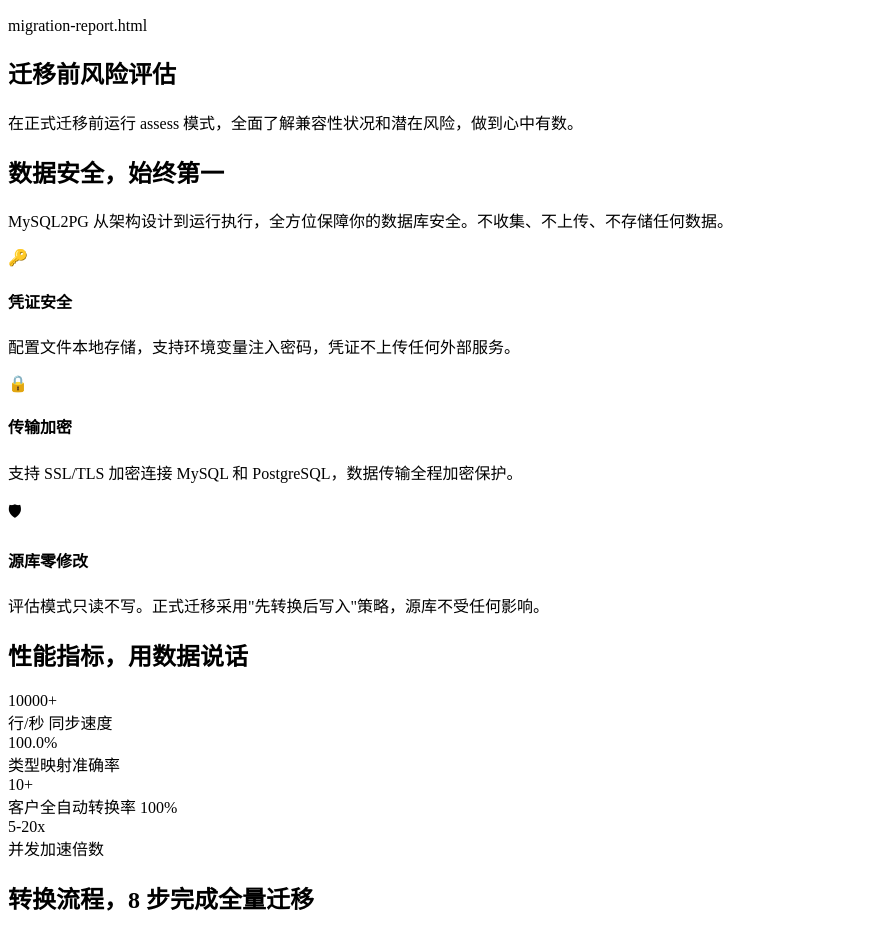
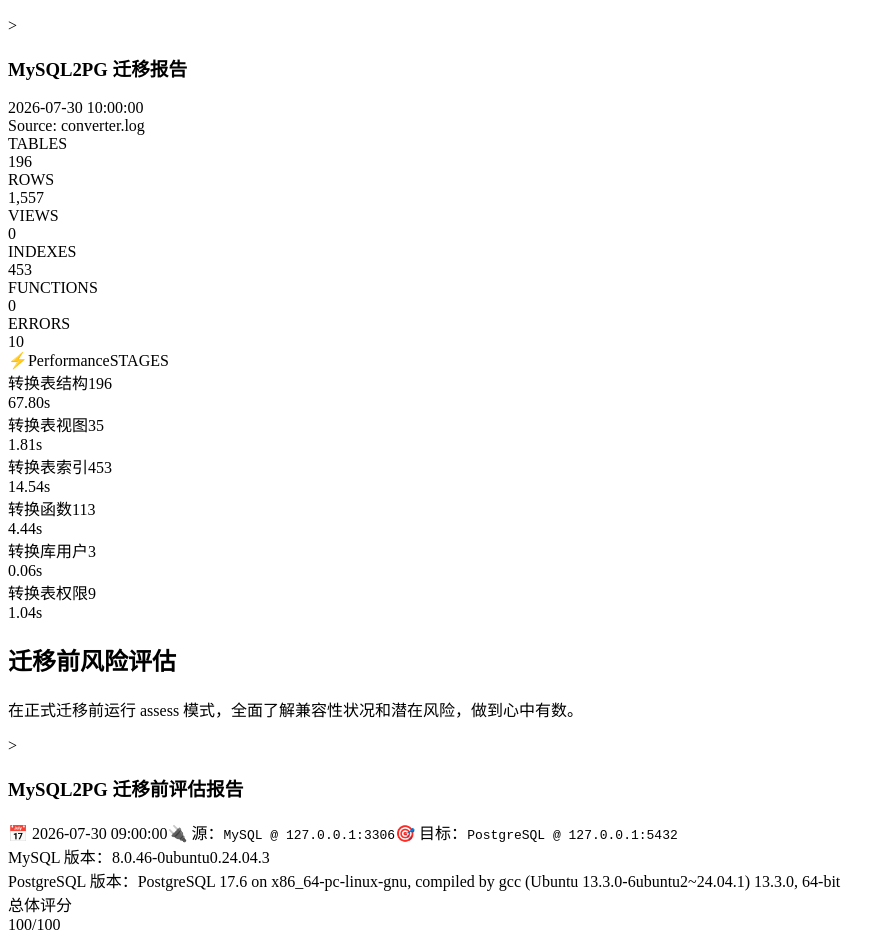
Before and after one commit to xfg0218/MySQL2PGWeb, a Vue app in the folder frontend/: page / in a window 1280 px wide. Shown: the part 6201-7138 px from the top of the page, without its empty margins (0-895 px from the left). Built offline with nearby package versions, Linux system fonts and the light colour scheme; the HTML template or start-up script is replaced by a standard one.

Commit message:
feat: redesign assessment & report sections, remove comparison component

```diff
--- a/frontend/src/components/Assessment.vue
+++ b/frontend/src/components/Assessment.vue
@@ -4,21 +4,55 @@
       <div class="section-tag" v-if="t.assessment.tag">{{ t.assessment.tag }}</div>
       <h2 class="section-title">{{ t.assessment.title }}</h2>
       <p class="section-desc">{{ t.assessment.desc }}</p>
-      <div class="assess-grid">
-        <div
-          class="assess-card reveal"
-          :class="cat.color"
-          v-for="cat in t.assessment.categories"
-          :key="cat.title"
-        >
-          <div class="assess-card-header">
-            <div class="assess-card-icon">{{ cat.icon }}</div>
-            <div class="assess-card-score">{{ cat.score }}</div>
+
+      <div class="assess-report reveal" v-if="t.assessment.mockReport">
+        <!-- Ambient glow -->
+        <div class="assess-report-glow"></div>
+
+        <!-- Header -->
+        <div class="assess-report-header">
+          <div class="assess-report-title-row">
+            <span class="assess-report-prompt">&gt;</span>
+            <h3 class="assess-report-title">{{ t.assessment.mockReport.title }}</h3>
           </div>
-          <h4>{{ cat.title }}</h4>
-          <ul class="assess-card-items">
-            <li v-for="item in cat.items" :key="item">{{ item }}</li>
-          </ul>
+          <div class="assess-report-meta">
+            <span class="assess-report-meta-item">
+              <span class="assess-report-meta-icon">📅</span>
+              {{ t.assessment.mockReport.date }}
+            </span>
+            <span class="assess-report-meta-item">
+              <span class="assess-report-meta-icon">🔌</span>
+              {{ t.assessment.mockReport.sourceLabel }}：<code>{{ t.assessment.mockReport.source }}</code>
+            </span>
+            <span class="assess-report-meta-item">
+              <span class="assess-report-meta-icon">🎯</span>
+              {{ t.assessment.mockReport.targetLabel }}：<code>{{ t.assessment.mockReport.target }}</code>
+            </span>
+          </div>
+          <div class="assess-report-versions">
+            <div class="assess-report-version-line">
+              <span class="assess-report-version-label">{{ t.assessment.mockReport.mysqlVersionLabel }}：</span>
+              <span class="assess-report-version-value">{{ t.assessment.mockReport.mysqlVersion }}</span>
+            </div>
+            <div class="assess-report-version-line">
+              <span class="assess-report-version-label">{{ t.assessment.mockReport.pgVersionLabel }}：</span>
+              <span class="assess-report-version-value">{{ t.assessment.mockReport.pgVersion }}</span>
+            </div>
+          </div>
+        </div>
+
+        <!-- Metrics Grid -->
+        <div class="assess-report-metrics">
+          <div
+            class="assess-report-metric reveal"
+            v-for="(m, i) in t.assessment.mockReport.metrics"
+            :key="i"
+            :style="{ '--delay': i * 0.06 + 's' }"
+          >
+            <div class="assess-report-metric-label">{{ m.label }}</div>
+            <div class="assess-report-metric-value" :class="m.highlight || ''">{{ m.value }}</div>
+            <div class="assess-report-metric-bar"></div>
+          </div>
         </div>
       </div>
     </div>
--- a/frontend/src/components/ReportPreview.vue
+++ b/frontend/src/components/ReportPreview.vue
@@ -4,40 +4,53 @@
       <div class="section-tag" v-if="t.report.tag">{{ t.report.tag }}</div>
       <h2 class="section-title">{{ t.report.title }}</h2>
       <p class="section-desc">{{ t.report.desc }}</p>
-      <div class="report-layout">
-        <div class="report-sections reveal">
-          <div class="report-section-card" v-for="s in t.report.sections" :key="s.title">
-            <div class="report-section-icon">{{ s.icon }}</div>
-            <div>
-              <h4>{{ s.title }}</h4>
-              <p>{{ s.desc }}</p>
-            </div>
+
+      <div class="rpt-mock reveal" v-if="t.report.mockReport">
+        <!-- Gradient top border -->
+        <div class="rpt-mock-topbar"></div>
+
+        <!-- Header -->
+        <div class="rpt-mock-header">
+          <div class="rpt-mock-title-row">
+            <span class="rpt-mock-prompt">&gt;</span>
+            <h3 class="rpt-mock-title">{{ t.report.mockReport.title }}</h3>
+            <span class="rpt-mock-date">{{ t.report.mockReport.date }}</span>
+          </div>
+          <div class="rpt-mock-source">Source: {{ t.report.mockReport.source }}</div>
+        </div>
+
+        <!-- Stats Grid -->
+        <div class="rpt-mock-stats">
+          <div
+            class="rpt-mock-stat"
+            v-for="(s, i) in t.report.mockReport.stats"
+            :key="i"
+          >
+            <div class="rpt-mock-stat-label">{{ s.label }}</div>
+            <div class="rpt-mock-stat-value" :class="s.color">{{ s.value }}</div>
+            <div class="rpt-mock-stat-bar" :class="s.color"></div>
           </div>
         </div>
-        <div class="report-mock reveal">
-          <div class="report-mock-bar">
-            <span class="report-mock-dot r"></span>
-            <span class="report-mock-dot y"></span>
-            <span class="report-mock-dot g"></span>
-            <span class="report-mock-url">migration-report.html</span>
+
+        <!-- Performance Section -->
+        <div class="rpt-mock-perf">
+          <div class="rpt-mock-perf-header">
+            <span class="rpt-mock-perf-icon">⚡</span>
+            <span class="rpt-mock-perf-title">{{ t.report.mockReport.performanceTitle }}</span>
+            <span class="rpt-mock-perf-badge">{{ t.report.mockReport.stagesBadge }}</span>
           </div>
-          <div class="report-mock-body">
-            <div class="report-mock-stats">
-              <div class="report-mock-stat" v-for="s in t.report.mockStats" :key="s.label">
-                <span class="val">{{ s.value }}</span>
-                <span class="label">{{ s.label }}</span>
+          <div class="rpt-mock-perf-stages">
+            <div
+              class="rpt-mock-stage"
+              v-for="(st, i) in t.report.mockReport.stages"
+              :key="i"
+            >
+              <span class="rpt-mock-stage-label">{{ st.label }}</span>
+              <span class="rpt-mock-stage-count">{{ st.count }}</span>
+              <div class="rpt-mock-stage-bar-bg">
+                <div class="rpt-mock-stage-bar-fill" :style="{ width: st.percent + '%' }"></div>
               </div>
-            </div>
-            <div class="report-mock-risks">
-              <div
-                class="report-risk-item"
-                :class="r.level"
-                v-for="(r, i) in t.report.mockRisks"
-                :key="i"
-              >
-                <span class="report-risk-icon">{{ r.level === 'warn' ? '⚠️' : 'ℹ️' }}</span>
-                <span>{{ r.text }}</span>
-              </div>
+              <span class="rpt-mock-stage-time">{{ st.time }}</span>
             </div>
           </div>
         </div>
--- a/frontend/src/composables/useLang.js
+++ b/frontend/src/composables/useLang.js
@@ -516,7 +516,6 @@
 
   // Contact
   contact: {
-    tag: '📬 联系我们',
     title: '获取帮助与支持',
     desc: '通过以下渠道联系我们，获取技术支持和迁移方案咨询，将在1-2 个工作日内回复。',
     channels: [
```
Also changed, not shown: frontend/src/components/Comparison.vue (deleted, +0 -32 lines), 1 other file (tests, documents, lock files or other folders).
